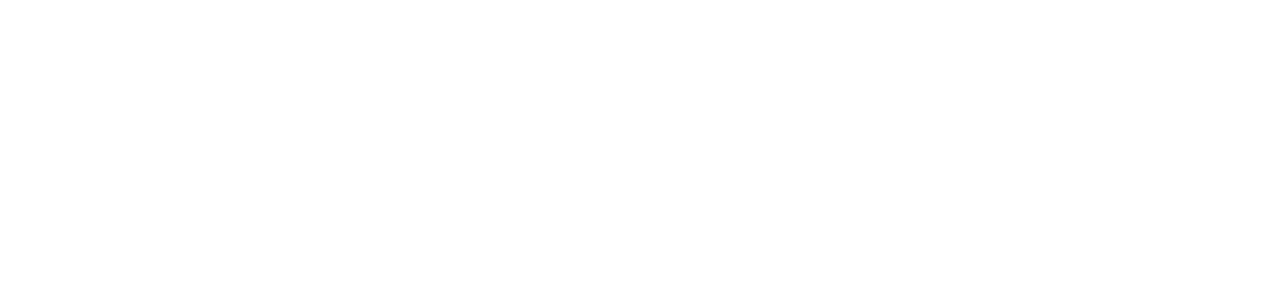
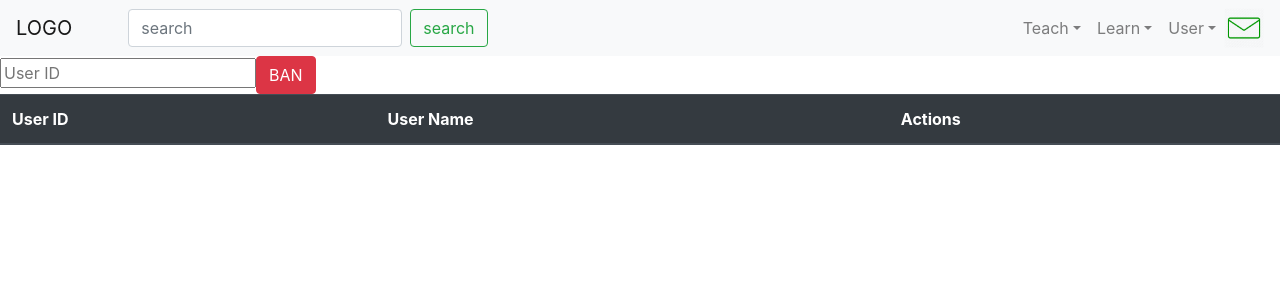
Before and after one commit to jgab13/TalentSwap, a React (Create React App) app in the folder talent_swap/: page /AdminDashboard in a window 1280 px wide. Shown: the top 300 px of the page. Built offline with nearby package versions, Linux system fonts and the light colour scheme.

Commit message:
Add AdminDashboard.

```diff
--- a/talent_swap/src/App.js
+++ b/talent_swap/src/App.js
@@ -9,6 +9,7 @@ import CourseCreation from './react-components/CourseCreation';
 import DetailedCoursePage from './react-components/DetailedCoursePage';
 import AuthSystem from './react-components/AuthSystem';
 import UserDashboard from './react-components/UserDashboard';
+import AdminDashboard from './react-components/AdminDashboard';
 import MessageCenter from './react-components/MessageCenter';
 
 class App extends React.Component {
@@ -35,6 +36,8 @@ class App extends React.Component {
                             (<AuthSystem appState={this.state}/>)}/>
             <Route exact path='/UserDashboard' render={() =>
                             (<UserDashboard appState={this.state}/>)}/>
+            <Route exact path='/AdminDashboard' render={() =>
+                            (<AdminDashboard appState={this.state}/>)}/>
             <Route exact path='/MessageCenter' render={() =>
                             (<MessageCenter appState={this.state}/>)}/>
           </Switch>
--- /dev/null
+++ b/talent_swap/src/react-components/AdminDashboard/index.js
@@ -0,0 +1,66 @@
+import React from "react";
+import { uid } from "react-uid";
+import AdminUser from "./../../users/admin-user";
+import Header from "./../Header";
+import BannedUser from "./../BannedUser";
+import { Button, Table } from 'react-bootstrap';
+
+class AdminDashboard extends React.Component {
+    constructor(props) {
+        super(props);
+        this.admin = new AdminUser();
+        this.state = {
+            userIdToBan: "",
+            bannedUsers: this.admin.getBannedUsers()
+        }
+    }
+
+    handleInputChange = (event) => {
+        this.setState({
+            userIdToBan: event.target.value
+        });
+    };
+
+    handleBan = (event) => {
+        this.admin.banUser(parseInt(this.state.userIdToBan));
+        this.setState({
+            userIdToBan: "",
+            bannedUsers: this.admin.getBannedUsers()
+        });
+    }
+
+    handleUnban = (userId) => {
+        this.admin.unbanUser(userId);
+        this.setState({
+            bannedUsers: this.admin.getBannedUsers()
+        });
+    }
+
+    render() {
+        return (
+            <div>
+                <Header />
+                <div>
+                    <input type="text" placeholder="User ID" value={this.state.userIdToBan} onChange={this.handleInputChange} />
+                    <Button variant="danger" type="button" onClick={this.handleBan}>BAN</Button>
+                </div>
+                <Table>
+                    <thead className="thead-dark">
+                        <tr>
+                            <th>User ID</th>
+                            <th>User Name</th>
+                            <th>Actions</th>
+                        </tr>
+                    </thead>
+                    <tbody>
+                        {this.state.bannedUsers.map((user) => (
+                            <BannedUser key={uid(user)} user={user} unban={this.handleUnban} />
+                        ))}
+                    </tbody>
+                </Table>
+            </div>
+        )
+    }
+}
+
+export default AdminDashboard;
--- /dev/null
+++ b/talent_swap/src/react-components/BannedUser/index.js
@@ -0,0 +1,18 @@
+import React from "react";
+import { Button } from 'react-bootstrap';
+
+class BannedUser extends React.Component {
+    render() {
+        const {user, unban} = this.props;
+
+        return (
+            <tr>
+                <td>{user.id}</td>
+                <td>{user.name}</td>
+                <td><Button variant="primary" onClick={() => unban(user.id)}>UNBAN</Button></td>
+            </tr>
+        )
+    }
+}
+
+export default BannedUser;
--- /dev/null
+++ b/talent_swap/src/users/admin-user.js
@@ -0,0 +1,35 @@
+import User from "./user";
+import UserManager from "./user-manager";
+
+const bannedUsers = [];
+
+class AdminUser {
+    constructor(json=null) {
+        Object.assign(
+            this,
+            typeof json === "string" ? JSON.parse(json) : json
+        );
+    }
+
+    banUser = (userId) => {
+        const userToBan = UserManager.getUserFromId(userId);
+        if (userToBan) {
+            bannedUsers.push(userToBan);
+        }
+    }
+
+    unbanUser = (userId) => {
+        bannedUsers.splice(
+            bannedUsers.indexOf(
+                UserManager.getUserFromId(userId)
+            ),
+            1
+        );
+    }
+
+    getBannedUsers = () => {
+        return bannedUsers;
+    }
+}
+
+export default AdminUser;
```
